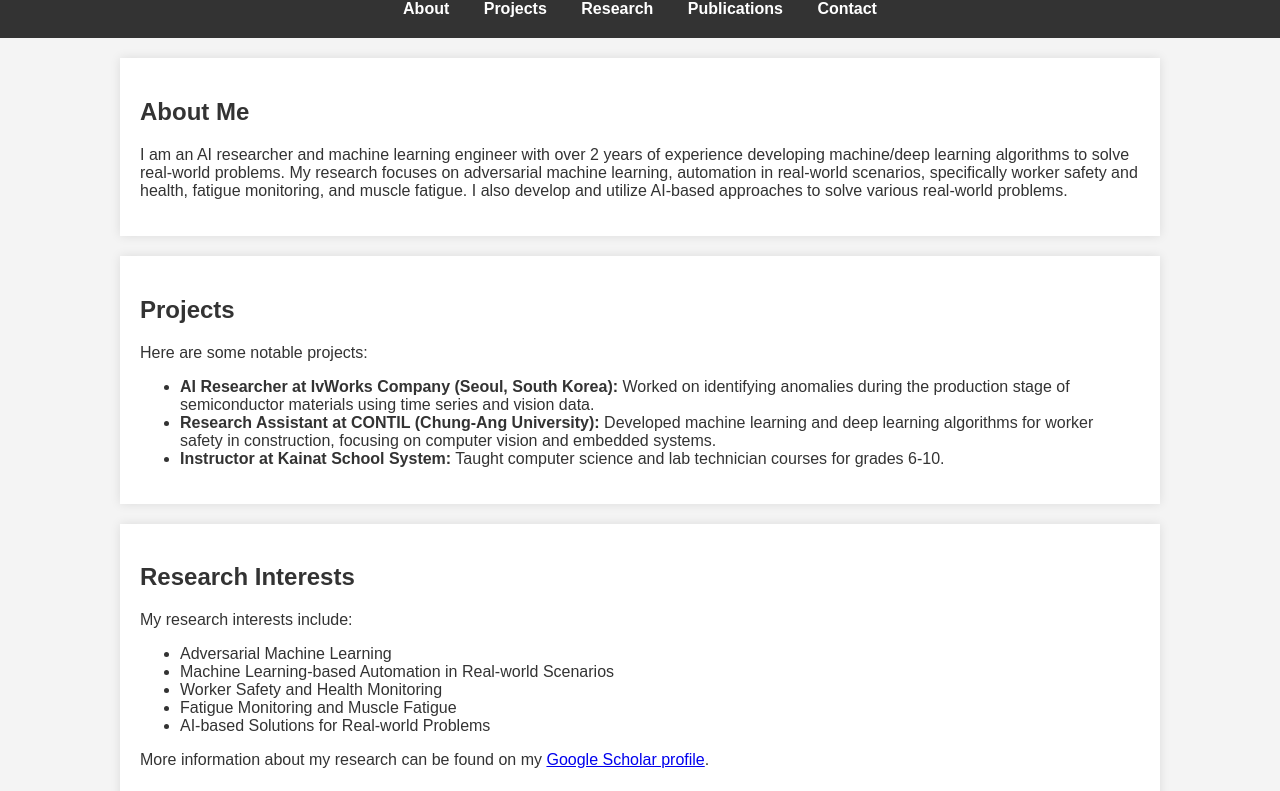
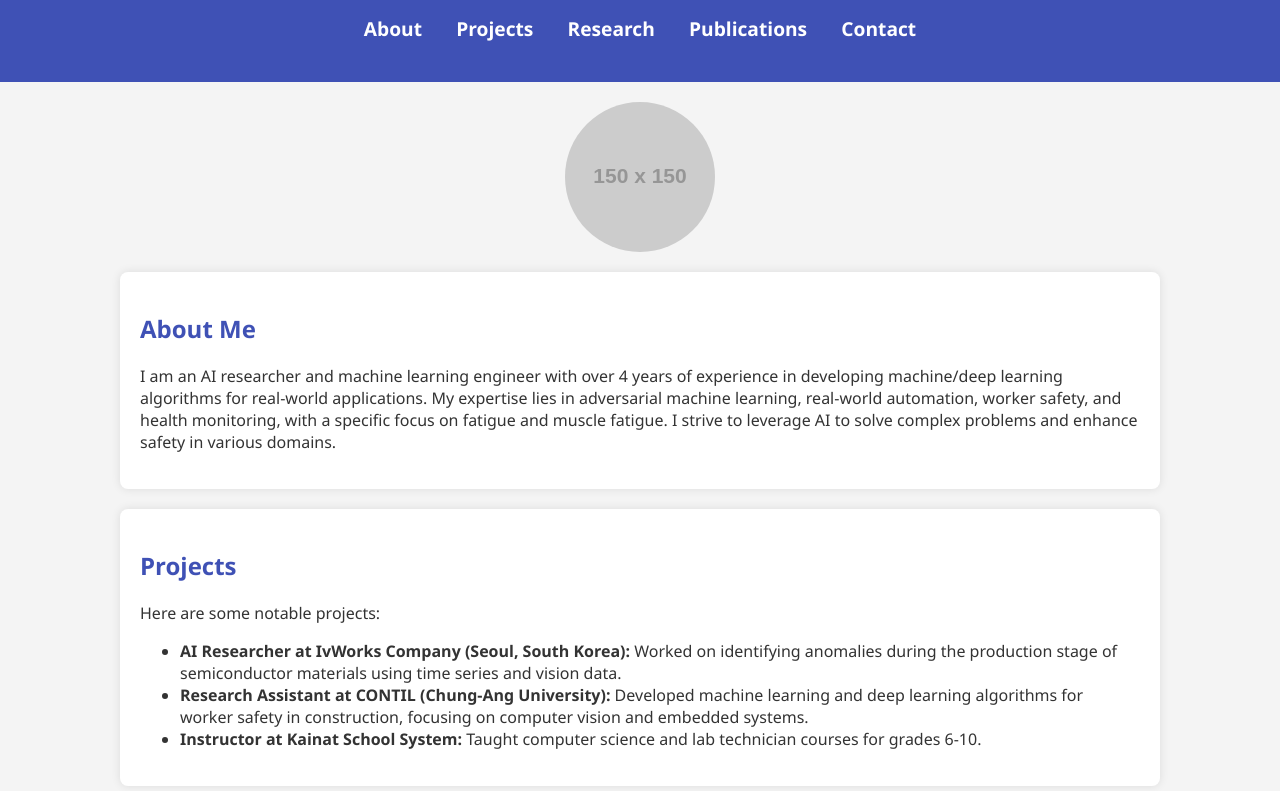
Before and after one commit to sharjeelanjum/sharjeelanjum.github.io, a plain HTML site: page index.html in a window 1280 px wide. Shown: the part 100-891 px from the top of the page. Drawn offline with Linux system fonts and the light colour scheme; placeholder pictures from the web are drawn by us.

Commit message:
index.html

```diff
--- a/index.html
+++ b/index.html
@@ -7,7 +7,7 @@
     <title>Muhammad Sharjeel Anjum - Personal Website</title>
     <style>
         body {
-            font-family: Arial, sans-serif;
+            font-family: 'Segoe UI', Tahoma, Geneva, Verdana, sans-serif;
             margin: 0;
             padding: 0;
             background-color: #f4f4f4;
@@ -15,16 +15,26 @@
         }
 
         header {
-            background-color: #333;
+            background-color: #3f51b5;
             color: #fff;
             padding: 20px 0;
             text-align: center;
+            position: relative;
+            overflow: hidden;
+        }
+
+        header h1 {
+            margin: 0;
+            padding: 10px;
+            font-size: 2.5rem;
+            animation: slideInLeft 1s ease-out;
         }
 
         nav {
-            margin: 0 auto;
+            margin: 20px auto;
             max-width: 1000px;
             text-align: center;
+            animation: fadeIn 1.5s ease-in-out;
         }
 
         nav a {
@@ -32,6 +42,24 @@
             text-decoration: none;
             color: #fff;
             font-weight: bold;
+            font-size: 1.2rem;
+            transition: color 0.3s;
+        }
+
+        nav a:hover {
+            color: #ffeb3b;
+        }
+
+        .profile-pic {
+            width: 150px;
+            height: 150px;
+            border-radius: 50%;
+            margin: 20px auto;
+            display: block;
+            background-color: #bbb;
+            background-image: url('https://via.placeholder.com/150');
+            background-size: cover;
+            animation: fadeIn 2s ease-in-out;
         }
 
         section {
@@ -40,19 +68,54 @@
             padding: 20px;
             background-color: #fff;
             box-shadow: 0 0 10px rgba(0, 0, 0, 0.1);
+            border-radius: 8px;
+            animation: fadeInUp 1s ease-out;
         }
 
-        h1, h2 {
-            color: #333;
+        h2 {
+            color: #3f51b5;
         }
 
         footer {
             text-align: center;
             padding: 10px 0;
-            background-color: #333;
+            background-color: #3f51b5;
             color: #fff;
             position: relative;
             width: 100%;
+            bottom: 0;
+        }
+
+        /* Animations */
+        @keyframes slideInLeft {
+            from {
+                transform: translateX(-100%);
+                opacity: 0;
+            }
+            to {
+                transform: translateX(0);
+                opacity: 1;
+            }
+        }
+
+        @keyframes fadeIn {
+            from {
+                opacity: 0;
+            }
+            to {
+                opacity: 1;
+            }
+        }
+
+        @keyframes fadeInUp {
+            from {
+                transform: translateY(20px);
+                opacity: 0;
+            }
+            to {
+                transform: translateY(0);
+                opacity: 1;
+            }
         }
     </style>
 </head>
@@ -70,9 +133,11 @@
         </nav>
     </header>
 
+    <div class="profile-pic"></div>
+
     <section id="about">
         <h2>About Me</h2>
-        <p>I am an AI researcher and machine learning engineer with over 2 years of experience developing machine/deep learning algorithms to solve real-world problems. My research focuses on adversarial machine learning, automation in real-world scenarios, specifically worker safety and health, fatigue monitoring, and muscle fatigue. I also develop and utilize AI-based approaches to solve various real-world problems.</p>
+        <p>I am an AI researcher and machine learning engineer with over 4 years of experience in developing machine/deep learning algorithms for real-world applications. My expertise lies in adversarial machine learning, real-world automation, worker safety, and health monitoring, with a specific focus on fatigue and muscle fatigue. I strive to leverage AI to solve complex problems and enhance safety in various domains.</p>
     </section>
 
     <section id="projects">
@@ -90,12 +155,12 @@
         <p>My research interests include:</p>
         <ul>
             <li>Adversarial Machine Learning</li>
-            <li>Machine Learning-based Automation in Real-world Scenarios</li>
+            <li>Automation in Real-World Scenarios</li>
             <li>Worker Safety and Health Monitoring</li>
-            <li>Fatigue Monitoring and Muscle Fatigue</li>
-            <li>AI-based Solutions for Real-world Problems</li>
+            <li>Fatigue and Muscle Fatigue Monitoring</li>
+            <li>AI-Driven Solutions for Complex Problems</li>
         </ul>
-        <p>More information about my research can be found on my <a href="https://scholar.google.com/citations?user=tFpEQycAAAAJ&hl=en" target="_blank">Google Scholar profile</a>.</p>
+        <p>For more detailed information, you can visit my <a href="https://scholar.google.com/citations?user=tFpEQycAAAAJ&hl=en" target="_blank">Google Scholar profile</a>.</p>
     </section>
 
     <section id="publications">
```
